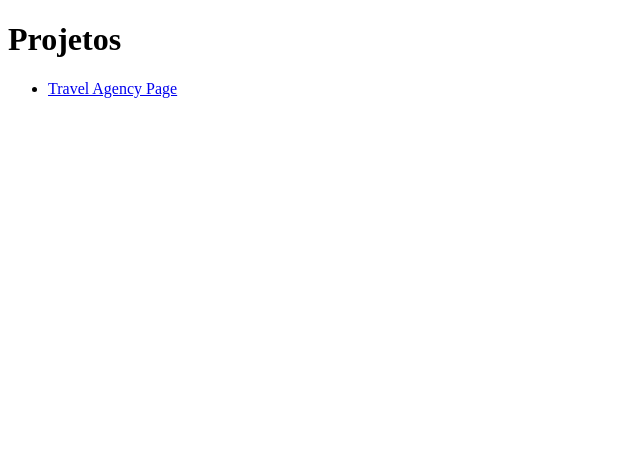
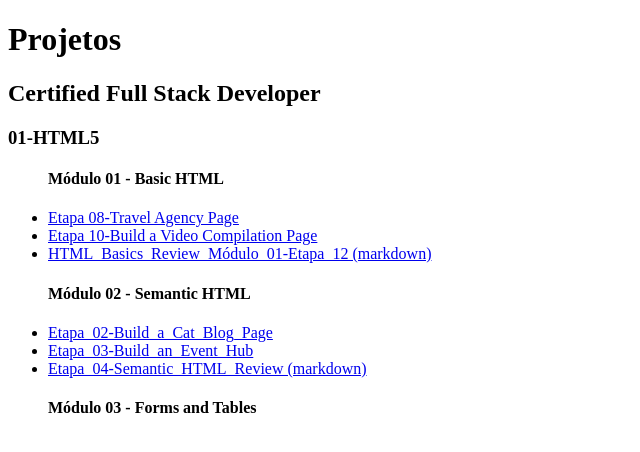
Before and after one commit to ahaerdy/Freecodecamp-Learning, a plain HTML site: page index.html in a window 1280 px wide. Shown: the whole page, without its empty margins (0-640 px from the left). Drawn offline with Linux system fonts and the light colour scheme.

Commit message:
Acréscimo do index.html (na raiz dos projetos)

```diff
--- a/index.html
+++ b/index.html
@@ -6,8 +6,18 @@
 </head>
 <body>
   <h1>Projetos</h1>
+  <h2>Certified Full Stack Developer</h2>
+  <h3>01-HTML5</h3>
   <ul>
-    <li><a href="Certified_Full_Stack_Developer/01-HTML5/Modulo_01-Basic_HTML/Etapa_08-Build_a_Travel_Agency_Page/Travel_Agency_Page_com_comentarios.html">Travel Agency Page</a></li>
+    <h4>Módulo 01 - Basic HTML</h4>
+    <li><a target="_blank" href="Certified_Full_Stack_Developer/01-HTML5/Modulo_01-Basic_HTML/Etapa_08-Build_a_Travel_Agency_Page/Travel_Agency_Page_com_comentarios.html">Etapa 08-Travel Agency Page</a></li>
+    <li><a target="_blank" href="Certified_Full_Stack_Developer/01-HTML5/Modulo_01-Basic_HTML/Etapa_10-Build_a_Video_Compilation_Page/Build_a_Video_Compilation_Page.html">Etapa 10-Build a Video Compilation Page</a></li>
+    <li><a target="_blank" href="Certified_Full_Stack_Developer/01-HTML5/Modulo_01-Basic_HTML/Etapa_12-Basic_HTML_Review/HTML_Basics_Review_Módulo_01-Etapa_12.md">HTML_Basics_Review_Módulo_01-Etapa_12 (markdown)</a></li>
+    <h4>Módulo 02 - Semantic HTML</h4>
+    <li><a target="_blank" href="Certified_Full_Stack_Developer/01-HTML5/Modulo_02-Semantic_HTML/Etapa_02-Build_a_Cat_Blog_Page/Build_a_Cat_Blog_Page.html">Etapa_02-Build_a_Cat_Blog_Page</a></li>
+    <li><a target="_blank" href="Certified_Full_Stack_Developer/01-HTML5/Modulo_02-Semantic_HTML/Etapa_03-Build_an_Event_Hub/Build_an_Event_Hub.html">Etapa_03-Build_an_Event_Hub</a></li>
+    <li><a target="_blank" href="Certified_Full_Stack_Developer/01-HTML5/Modulo_02-Semantic_HTML/Etapa_04-Semantic_HTML_Review/Semantic_HTML_Review.md">Etapa_04-Semantic_HTML_Review (markdown)</a></li>
+    <h4>Módulo 03 - Forms and Tables</h4>
     <!-- Adicione outros links aqui -->
   </ul>
 </body>
```
